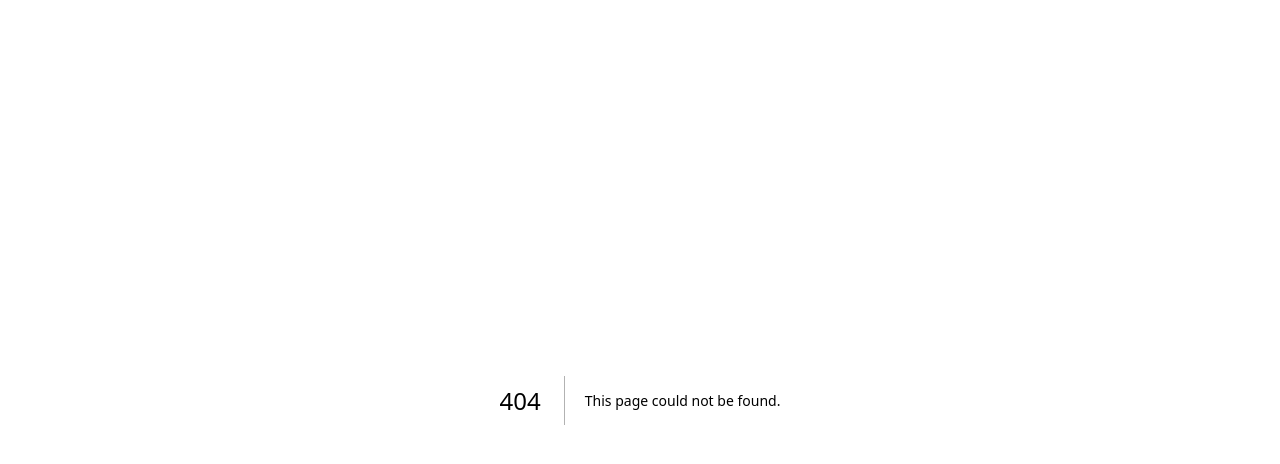
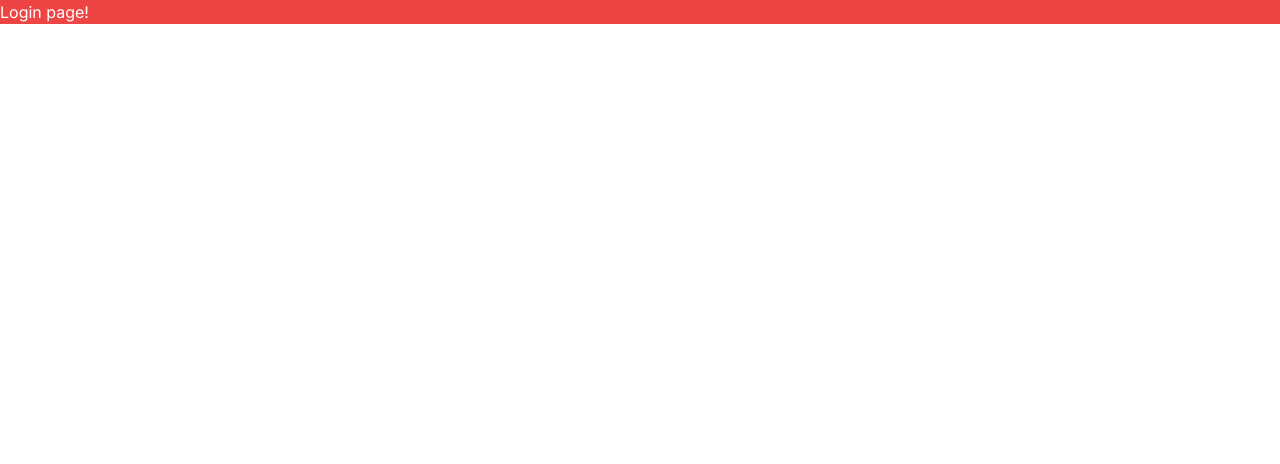
Before and after one commit to chafidz05/notion-clone, a Next.js app: page /register in a window 1280 px wide. Before the commit this address had no page. Shown: the top 464 px of the page. Built offline with nearby package versions, Linux system fonts and the light colour scheme.

Commit message:
2. Folders Setup

```diff
--- /dev/null
+++ b/app/(auth)/(routes)/login/page.tsx
@@ -0,0 +1,9 @@
+const LoginPage = () => {
+  return (
+    <div>
+      Login page!
+    </div>
+   );
+}
+
+export default LoginPage;
--- /dev/null
+++ b/app/(auth)/(routes)/register/page.tsx
@@ -0,0 +1,9 @@
+const RegisterPage = () => {
+  return (
+    <div>
+      Login page!
+    </div>
+   );
+}
+
+export default RegisterPage;
--- /dev/null
+++ b/app/(auth)/layout.tsx
@@ -0,0 +1,13 @@
+const RootLayout = ({
+  children
+}: {
+  children: React.ReactNode
+}) => {
+  return (
+    <div className="h-full bg-red-500 text-white">
+      {children}
+    </div>
+  );
+}
+
+export default RootLayout;
--- /dev/null
+++ b/app/(root)/page.tsx
@@ -0,0 +1,9 @@
+import { Button } from "@/components/ui/button";
+
+export default function Home() {
+  return (
+    <div>
+      <Button className="bg-emerald-500 text-white">Delete</Button>
+    </div>
+  );
+}
--- a/app/page.tsx
+++ /dev/null
@@ -1,11 +0,0 @@
-import { Button } from '@/components/ui/button'
-
-export default function Home() {
-  return (
-    <div>
-      <Button className="bg-emerald-500 text-white">
-        Delete
-      </Button>
-    </div>
-  );
-}
```
